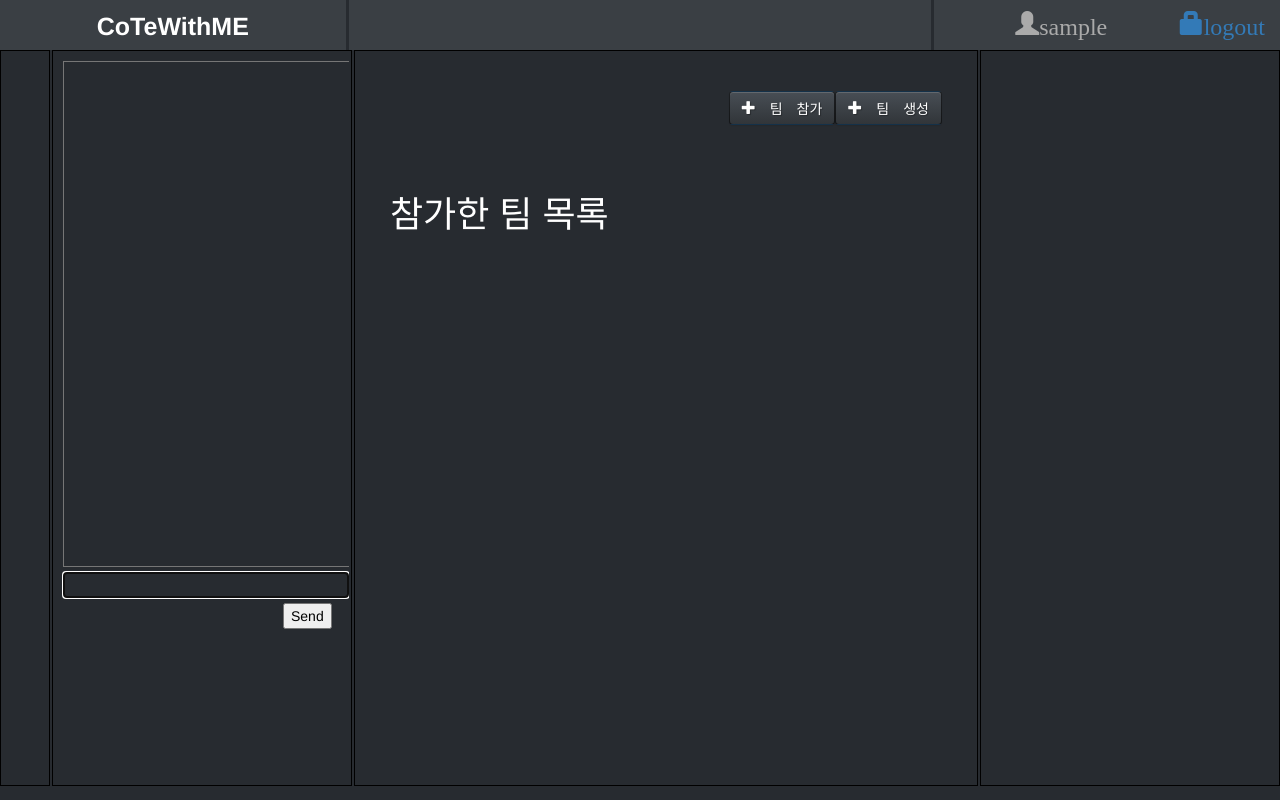
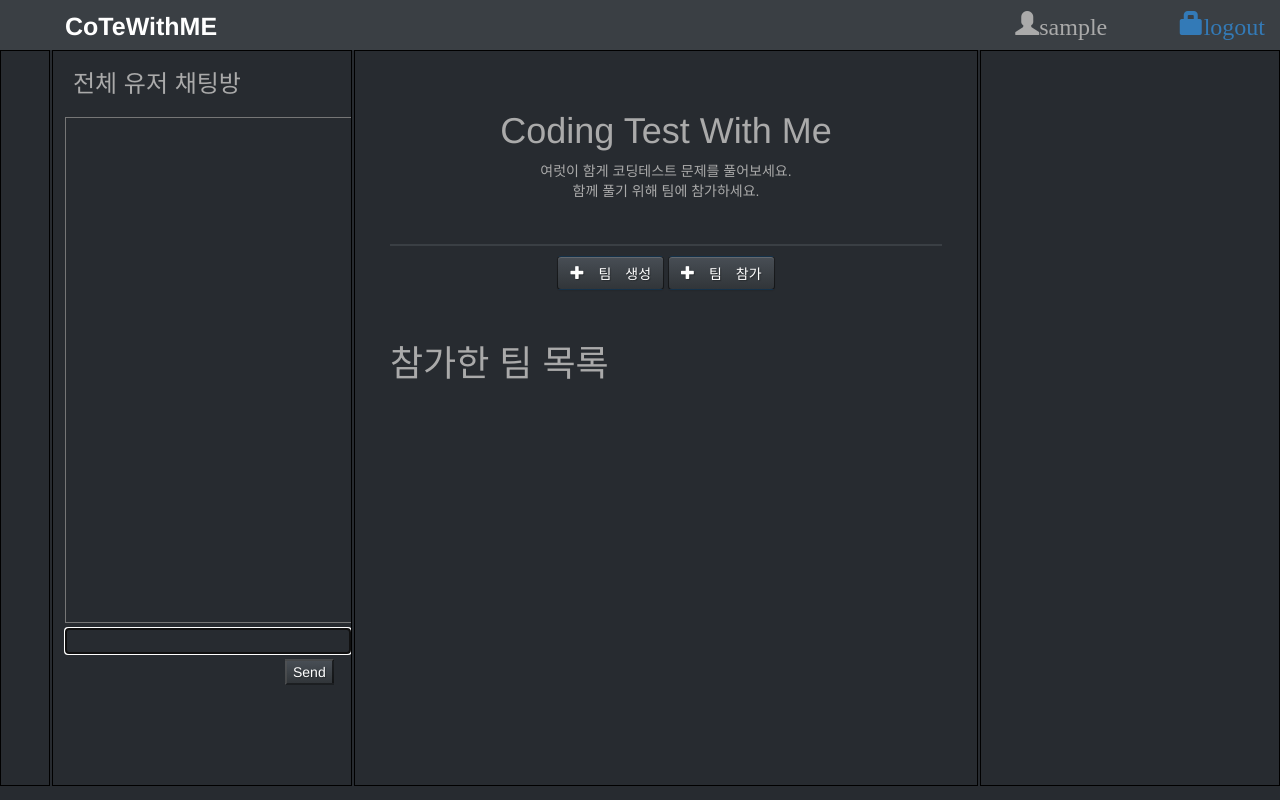
Before and after one commit to winterash2/cotewithme, a Django app: page /team_select/ in a window 1280 px wide. Run offline with Django 3.2, Linux system fonts and the light colour scheme; the visitor is signed in with stand-in values (Sample User, id 1); data that the repository does not hold is empty; some libraries are stand-ins or nearby versions.

Commit message:
modified etc1

```diff
--- a/board/static/css/board.css
+++ b/board/static/css/board.css
@@ -7,7 +7,7 @@ body {
 
 .wrapper_top {
   display: grid;
-  grid-gap: 3px;
+  /*grid-gap: 3px;*/
   grid-template-columns: 27% 1fr 27%;
 }
 
@@ -32,8 +32,7 @@ body {
 }
 
 .logo {
-  padding: 9px 0px 0px 0px;
-  text-align: center;
+  padding: 9px 0px 0px 50px;
 }
 
 .logo_detail {
@@ -74,11 +73,15 @@ body {
 
 .wrapper_select {
   display: grid;
+  width: 100%;
+  height: 80%;
   padding: 40px 35px 29px 35px;
-  margin: 0 auto 50px;
-  grid-gap: 50px;
+  grid-template-rows: 30% 15% 15% 45%;
 }
 
+.intro {
+  background-color: #272b30;
+}
 .wrapper_team {
   display: grid;
   height: 100%;
--- a/board/templates/board/team_select.html
+++ b/board/templates/board/team_select.html
@@ -4,20 +4,28 @@
 {% endblock %}
 
 {% block chat_area %}
-    <iframe src="http://localhost:8000/chat" width="296px" height="100%" frameborder=0 framespacing=0 marginheight=0 marginwidth=0 scrolling=no vspace=0></iframe>
+    <h3 style="padding:0px 20px;">전체 유저 채팅방</h3>
+    <iframe src="http://localhost:8000/chat" width="100%" height="92%" frameborder=0 framespacing=0 marginheight=0 marginwidth=0 scrolling=no vspace=0></iframe>
 {% endblock %}
 
 {% block problem_code_area %}
     <div class="wrapper_select">
-        <div style="width: 100%">
-            <a style="float: right;" class="btn btn-primary text-center" href="{% url 'team_create' %}">
+        <div class="intro text-center" style="border-bottom: 2px solid #3a3f44;">
+            <h1 >Coding Test With Me</h1>
+            <ui>여럿이 함게 코딩테스트 문제를 풀어보세요.</ui><br>
+            <ui>함께 풀기 위해 팀에 참가하세요.</ui>
+        </div>
+        <div class="text-center" style="margin-top:10px;">
+            <a class="btn btn-primary text-center" href="{% url 'team_create' %}">
                 <span class="glyphicon glyphicon-plus"> 팀 생성</span>
             </a>
-            <a style="float: right;" class="btn btn-primary" href="{% url 'team_join' %}"><span class="glyphicon glyphicon-plus"> 팀 참가</span></a>
+            <a class="btn btn-primary" href="{% url 'team_join' %}">
+                <span class="glyphicon glyphicon-plus"> 팀 참가</span>
+            </a>
         </div>
 
         <div>
-            <h1 style="color:#fff">참가한 팀 목록</h1>
+            <h1>참가한 팀 목록</h1>
         </div>
         <div>
         {% for team in joined_teams %}
--- a/chat/static/css/chat.css
+++ b/chat/static/css/chat.css
@@ -20,6 +20,9 @@ body {
 
 #chat-message-submit {
     margin:5px 0px 0px 220px;
+    border-color: rgba(0, 0, 0, 0.6);
+    text-shadow: 1px 1px 1px rgba(0, 0, 0, 0.3);
+    background-image: linear-gradient(#484e55, #3a3f44 60%, #313539);"
 }
 
 .wrapper_chatroom {
--- a/chat/templates/chat/chat_main_page.html
+++ b/chat/templates/chat/chat_main_page.html
@@ -17,9 +17,9 @@
 
   <body>
     <div class="wrapper_chatmain">
-      <textarea id="chat-log" cols="35" rows="25%"></textarea><br />
+      <textarea id="chat-log" cols="35" rows="25"></textarea><br />
       <input id="chat-message-input" type="text" size="32" /><br />
-      <input style="color:black;" id="chat-message-submit" type="button" value="Send" />
+      <input id="chat-message-submit" type="button" value="Send" />
     </div>
   </body>
 </html>
--- a/chat/templates/chat/chat_room.html
+++ b/chat/templates/chat/chat_room.html
@@ -20,7 +20,7 @@
       <div>
         {% comment %} <input id="room-name-input" type="text" size="25" />
         <input id="room-name-submit" type="button" value="Enter" /> {% endcomment %}
-        <form method="POST" class="chat_channel_form" value="문제 번호를 입력하세요">
+        <form style="color:#aaa;" method="POST" class="chat_channel_form" value="문제 번호를 입력하세요">
           {% csrf_token %}
           {{ chat_channel_form }}
           <input style="color:black;" type="submit" value="채팅방 생성">
@@ -37,10 +37,10 @@
         {% endif %}
       </div>
       <div>
-        <h3>현재 채팅방 이름 : {{ room_name }}</h3>
+        <h3 style="padding:0px 10px">채팅방 : {{ room_name }}</h3>
         <textarea id="chat-log" cols="35" rows="15%"></textarea><br />
         <input id="chat-message-input" type="text" size="32" /><br />
-        <input style="color:black;" id="chat-message-submit" type="button" value="Send" />
+        <input id="chat-message-submit" type="button" value="Send" />
       </div>
     </div>
   </body>
```
Also changed, not shown: board/templates/board/team_home.html (+11 -14 lines).
